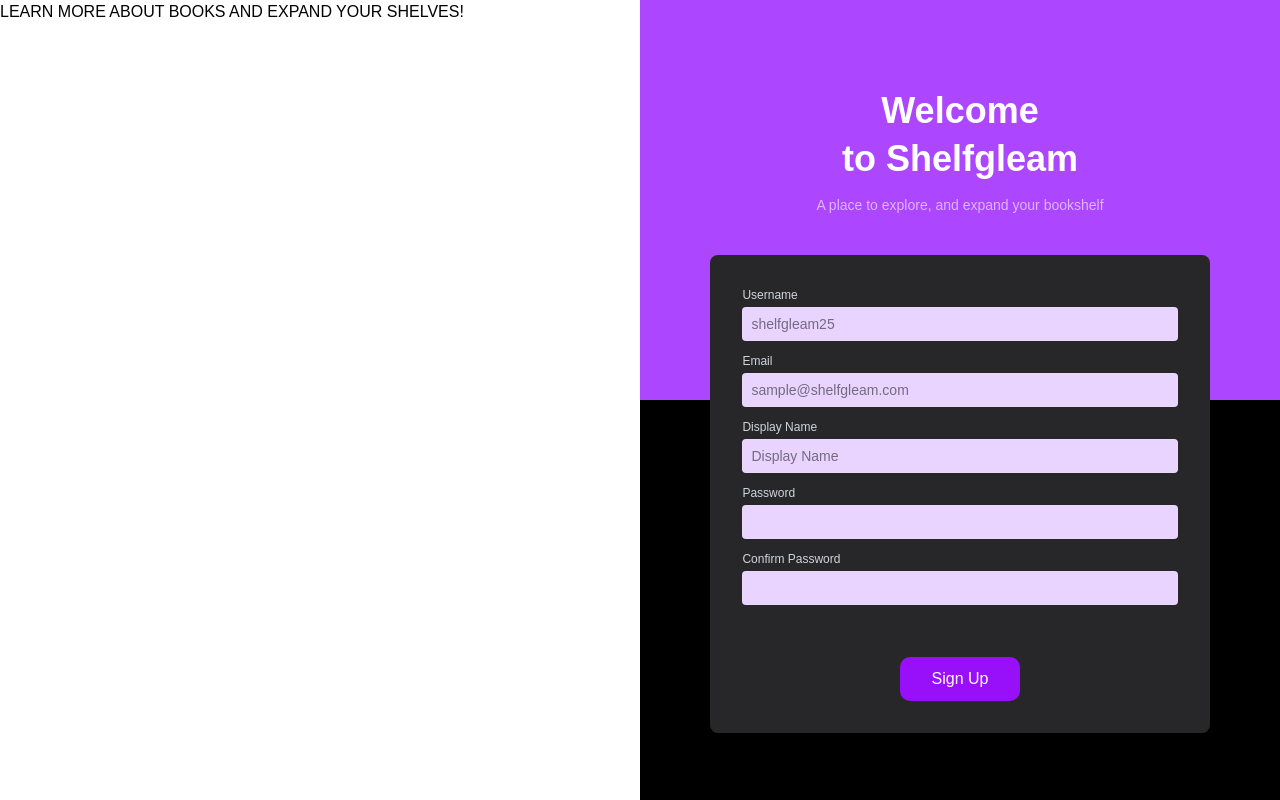
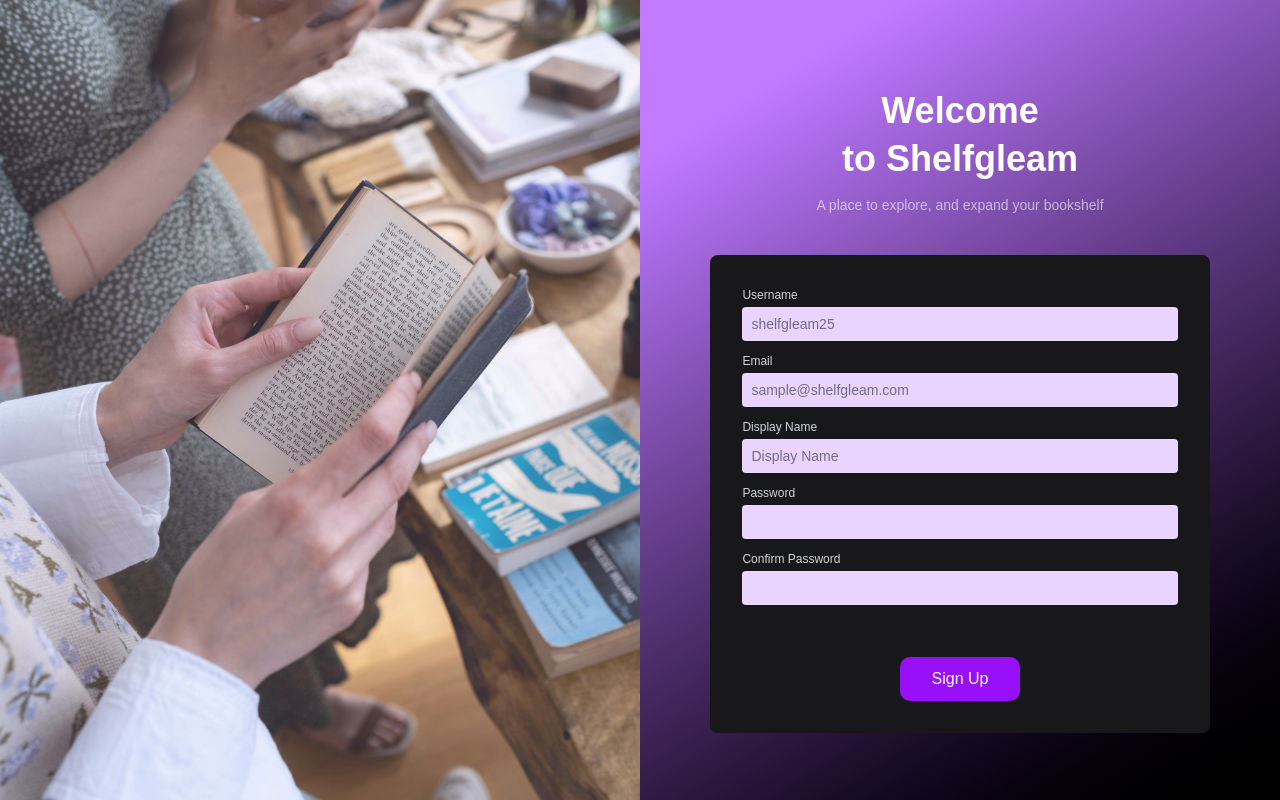
Before and after one commit to JCU25/Shelfgleam, a React (Vite) app in the folder frontend/: page /signup in a window 1280 px wide. Built offline with nearby package versions, Linux system fonts and the light colour scheme; no server answers.

Commit message:
style(signup): added image to signup page

```diff
--- a/frontend/src/pages/signup.tsx
+++ b/frontend/src/pages/signup.tsx
@@ -3,6 +3,7 @@ import { useState } from "react";
 import { api } from "../utlils/publicApi";
 import { Link } from "react-router-dom";
 import CheckIcon from "../assets/icon-park-outline_check-one.svg?react";
+import bookNook from "../assets/pexels-cozy-book-corner.jpg";
 import Header from "../components/Header";
 
 interface FormDataInput {
@@ -103,7 +104,7 @@ export default function Signup() {
 	};
 
 	return success ? (
-		<section className="flex flex-col min-h-svh">
+		<section className="flex flex-col min-h-svh bg-linear-to-b from-white to-purple-900 bg-black/20 dark:from-purple-500 dark:to-purple-900 dark:bg-black/50 bg-blend-overlay">
 			<Header></Header>
 			<div className="px-4 py-16 md:py-20 w-fit self-center">
 				<div className="relative flex flex-col gap-8 h-fit p-10 rounded-lg bg-radial from-purple-200 to-white justify-center md:items-center shadow-md ld:shadow-lg">
@@ -130,14 +131,19 @@ export default function Signup() {
 		</section>
 	) : (
 		<>
-			<section className="min-w-svw flex flex-row items-center bg-purple-500 min-h-svh">
-				<div className="absolute z-0 bottom-0 left-0 flex bg-black w-full h-[50%]"></div>
+			<section className="min-w-svw flex flex-row items-center bg-linear-to-br from-purple-400 from-35% to-black min-h-svh">
+				{/* <div className="absolute z-0 bottom-0 left-0 flex bg-black w-full h-[50%] shadow-lg"></div> */}
 
-				<div className="hidden md:flex z-1 w-1/2 min-h-svh bg-white">
-					<p>LEARN MORE ABOUT BOOKS AND EXPAND YOUR SHELVES!</p>
+				<div className="relative hidden md:flex z-1 w-1/2 h-svh bg-black overflow-hidden">
+					<img
+						className="object-cover lg:w-full "
+						src={bookNook}
+						alt="Image of a book nook"
+					/>
+					<div className="absolute w-full h-full bg-purple-200/20"></div>
 				</div>
 
-				<div className="z-1 flex flex-col w-[100%] md:w-1/2 px-2 py-4">
+				<div className="z-1 flex flex-col w-full md:w-1/2 px-2 py-4">
 					<div className="flex flex-col items-center z-1 px-6">
 						<h1 className="flex flex-col gap-2 text-center text-white text-3xl md:text-3xl lg:text-4xl mt-10 font-bold">
 							<span>Welcome</span>
@@ -153,7 +159,7 @@ export default function Signup() {
 					<form
 						id="form"
 						onSubmit={handleSubmit}
-						className="flex flex-col gap-3 w-full md:w-5/6 lg:w-4/5 self-center rounded-lg z-1 px-4 py-4 md:py-8 lg:px-8 bg-zinc-800 mt-10 mb-4"
+						className="flex flex-col gap-3 w-full md:w-5/6 lg:w-4/5 self-center rounded-lg z-1 px-4 py-4 md:py-8 lg:px-8 bg-zinc-900 mt-10 mb-4"
 					>
 						<div className={styles.inputDiv}>
 							<label htmlFor="username" className={styles.label}>
```
